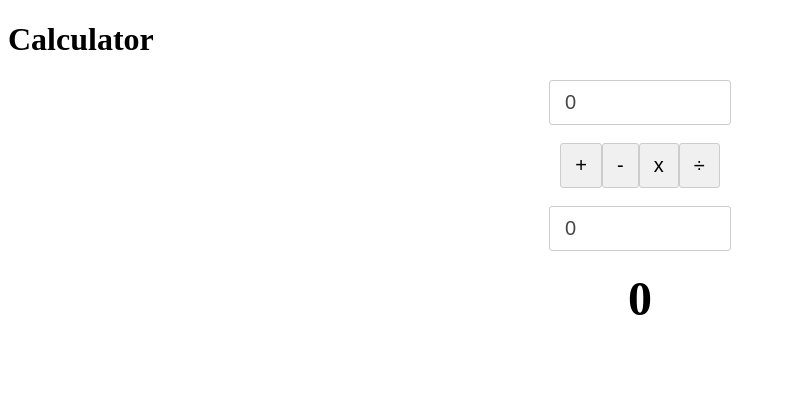
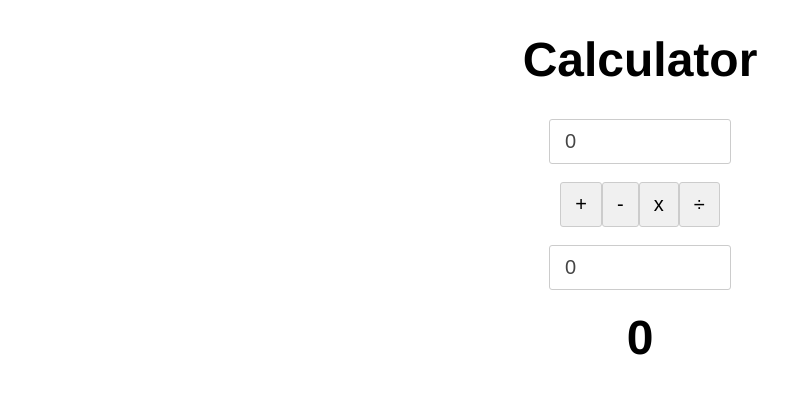
Before and after one commit to WilhelmWillie/angular_calculator_frontend, an Angular app: page / in a window 1280 px wide. Shown: the top 394 px of the page, without its empty margins (0-811 px from the left). Built offline with nearby package versions, Linux system fonts and the light colour scheme.

Commit message:
Added global stylesheets

```diff
--- a/src/styles.css
+++ b/src/styles.css
@@ -1 +1,15 @@
-/* You can add global styles to this file, and also import other style files */
+/* Global styles */
+body {
+  font-family: 'Helvetica Neue', Helvetica, Arial, sans-serif;
+}
+
+h1 {
+  text-align: center;
+  font-size: 3em;
+}
+
+.container {
+  width: 93.75%;
+  max-width: 640px;
+  margin: 0 auto;
+}
```
